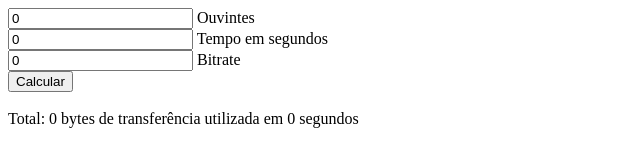
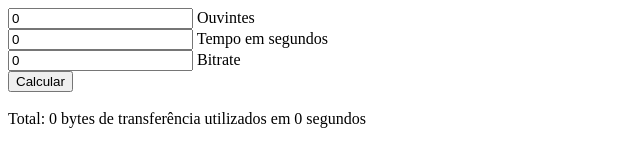
Before and after one commit to luizrsilveira1/streaming-bandwidth-calculator, a plain HTML site: page index.html in a window 1280 px wide. Both pictures are taken after a click on the button "Calcular". Shown: the full height of the page, 0-640 px from the left. Drawn offline with Linux system fonts and the light colour scheme.

Commit message:
Correção gramatical

```diff
--- a/main.js
+++ b/main.js
@@ -32,6 +32,6 @@ function converter(data) {
 }
 
 function writeHtml(data,time) {
-    let message = `Total: ${data} bytes de transferência utilizada em ${time} segundos`
+    let message = `Total: ${data} bytes de transferência utilizados em ${time} segundos`
     inputData.result.innerHTML = message
 }
```
Also changed, not shown: index.html (+0 -9 lines).
